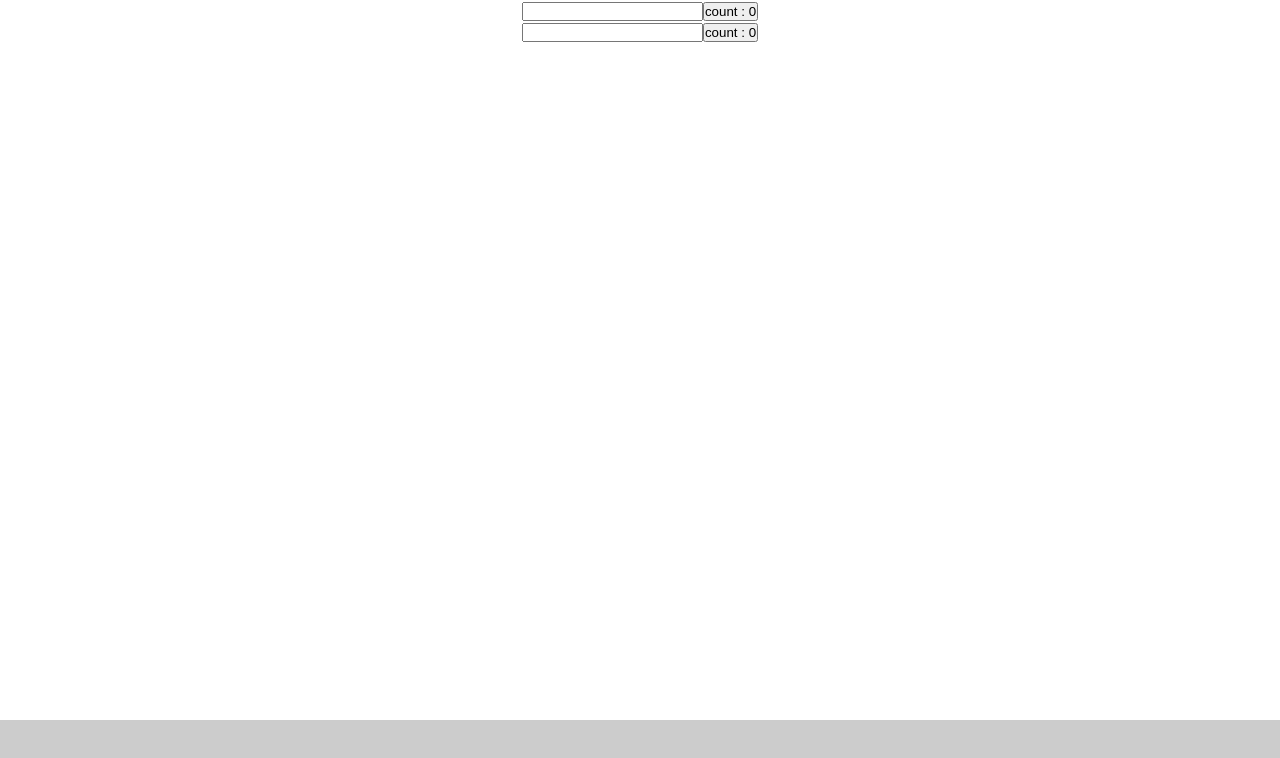
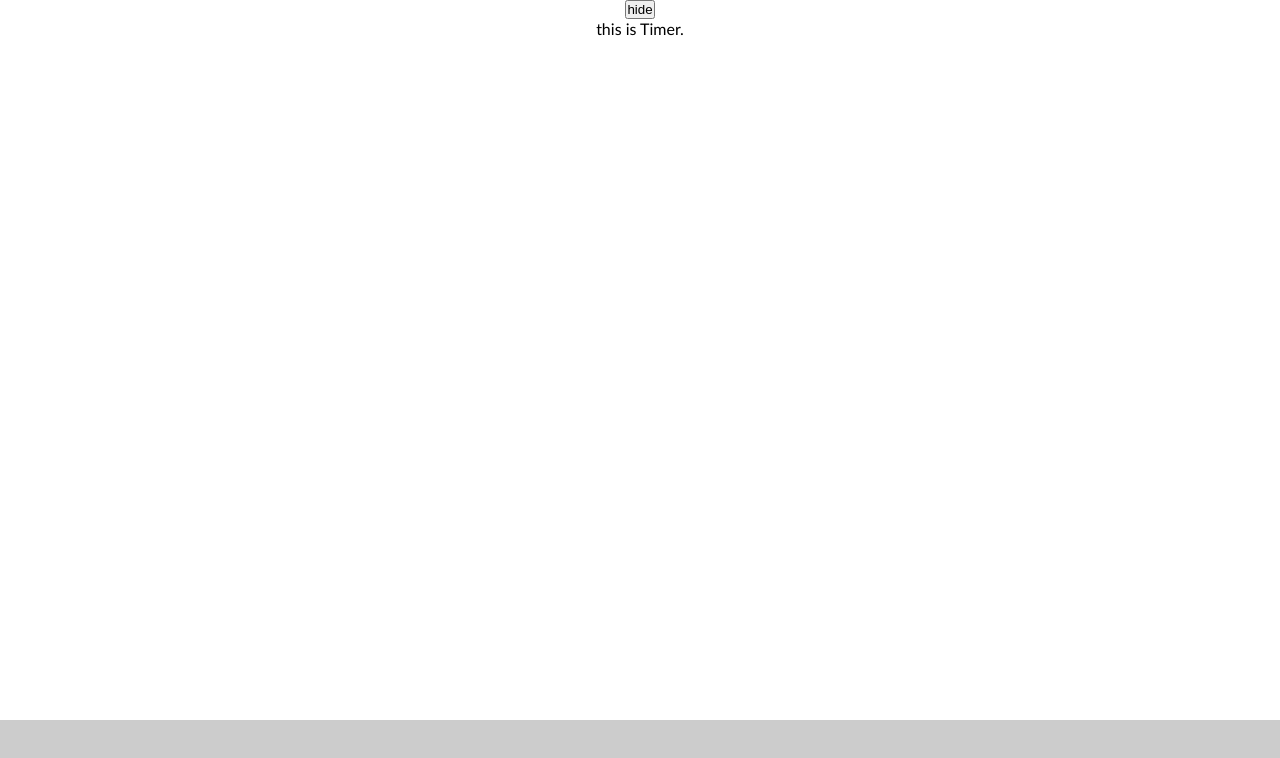
Before and after one commit to Ali-DoostAli/React-course, a React (Create React App) app: page / in a window 1280 px wide. Shown: the top 758 px of the page. Built offline with nearby package versions, Linux system fonts and the light colour scheme.

Commit message:
clean-up concept

```diff
--- a/src/App.js
+++ b/src/App.js
@@ -1,7 +1,9 @@
 import React, { useState } from "react";
 import "./App.css";
 import ClassCounter from "./components/ClassCounter";
+import ClassTimer from "./components/ClassTimer";
 import FunctionalCounter from "./components/FunctionalCounter";
+import FunctionalTimer from "./components/FunctionalTimer";
 import NavBar from "./components/Navbar/NavBar";
 import ProductList from "./components/Product/ProductList";
 
@@ -12,6 +14,7 @@ class App extends React.Component {
       { title: "Node.js", price: "89$", id: 2, quantity: 2 },
       { title: "JavaScript", price: "79$", id: 3, quantity: 3 },
     ],
+    isShow : true,
   };
   removeHandler = (id) => {
     const filteredProducts = this.state.products.filter((p) => p.id !== id);
@@ -58,8 +61,12 @@ class App extends React.Component {
   render() {
     return (
       <div className="container" id="title">
-        <ClassCounter />
-        <FunctionalCounter />
+        <button onClick={()=> this.setState({isShow : !this.state.isShow})}>
+           {this.state.isShow ? ' hide' : 'show'}
+        </button>
+        {this.state.isShow && <FunctionalTimer />}
+        {/* <ClassCounter /> */}
+        {/* <FunctionalCounter /> */}
         {/* <NavBar totalItems={this.state.products.length} />
         <ProductList
           products={this.state.products}
--- /dev/null
+++ b/src/components/ClassTimer.jsx
@@ -0,0 +1,27 @@
+import React, { Component } from 'react';
+
+
+class ClassTimer extends Component {
+    state = {
+         count : 0 ,
+     }
+     componentDidMount() {
+        this.myTimer = setInterval(()=>{
+             console.log('hi ali');
+             this.setState({count : this.state.count+1});
+         } , 1000);
+     }
+     componentWillUnmount() {
+         console.log('CWUN');
+         clearInterval(this.myTimer);
+     }
+    render() {
+        return (
+            <div>
+                <p>class interval</p>
+            </div>
+        );
+    }
+}
+
+export default ClassTimer;
--- /dev/null
+++ b/src/components/FunctionalTimer.jsx
@@ -0,0 +1,21 @@
+import { useEffect, useState } from "react";
+
+const FunctionalTimer = () => {
+    const [count,setCount] = useState(0);
+    useEffect(()=>{
+       const myTimer = setInterval(()=>{
+            console.log('hi ali');
+            setCount({count : count+1});
+        } , 1000);
+        return () => {
+            clearInterval(myTimer);
+        }
+    },[]);
+    return (
+        <div>
+                  <p>this is Timer.</p>
+        </div>
+     );
+}
+
+export default FunctionalTimer;
```
